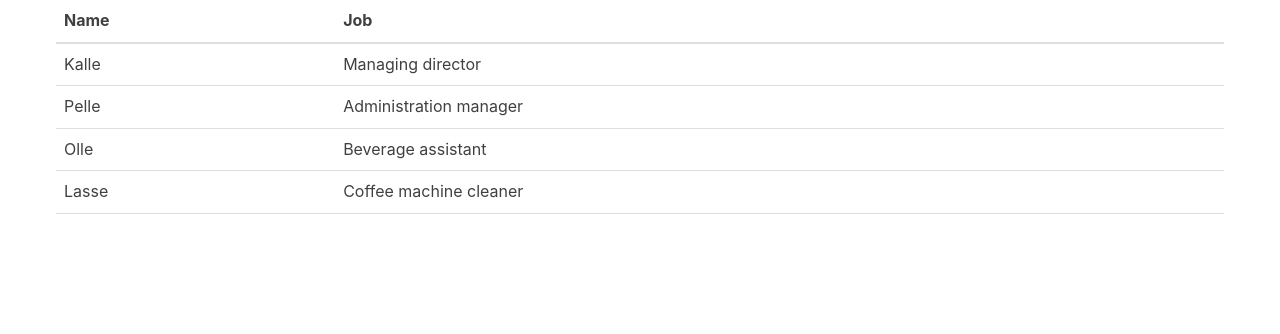
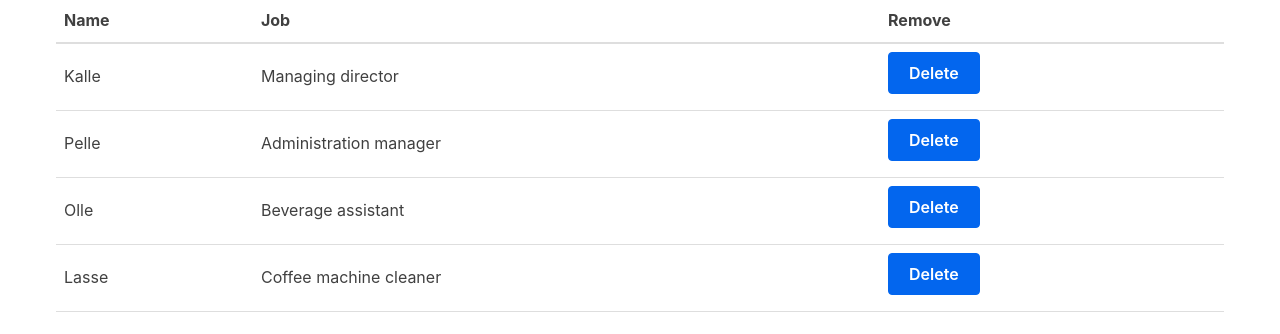
Before and after one commit to larsbreven/ReactFolder, a React (Create React App) app in the folder react-tutorial/: page / in a window 1280 px wide. Shown: the top 334 px of the page. Built offline with nearby package versions, Linux system fonts and the light colour scheme.

Commit message:
Section "State" finished.

```diff
--- a/react-tutorial/src/App.js
+++ b/react-tutorial/src/App.js
@@ -1,10 +1,11 @@
+import { render } from '@testing-library/react'
 import React, {Component} from 'react'
 import Table from './Table'
 
 class App extends Component {
 
-    render() {
-        const characters = [
+    state = {
+        characters : [
             {
                 name: 'Kalle',
                 job: 'Managing director',
@@ -21,13 +22,27 @@ class App extends Component {
                 name: 'Lasse',
                 job: 'Coffee machine cleaner',
             },
-        ]
+        ],
+    }
+
+    removeCharacter = (index) => {
+        const {characters}  = this.state;
+
+        this.setState({
+            characters: characters.filter((character, i) => {
+                return i !== index;
+            })
+        });
+    }
+
+    render() {
+        const {characters} = this.state;
 
         return (
             <div className="container">
-                <Table characterData={characters} />
+                <Table characterData={characters} removeCharacter={this.removeCharacter} />
             </div>
-        )
+        );
     }
 }
 
--- a/react-tutorial/src/Table.js
+++ b/react-tutorial/src/Table.js
@@ -6,34 +6,36 @@ const TableHeader = () => {
             <tr>
                 <th>Name</th>
                 <th>Job</th>
+                <th>Remove</th>
             </tr>
         </thead>
     );
 }
 
 const TableBody = (props) => {
-    const rows =props.characterData.map((row, index) => {
+    const rows = props.characterData.map((row, index) => {
         return (
             <tr key={index}>
                 <td>{row.name}</td>
                 <td>{row.job}</td>
+                <td>
+                    <button onClick={() => props.removeCharacter(index)}>Delete</button>
+                </td>
             </tr>
-        )
-    })
-    return <tbody>{rows}</tbody>
+        );
+    });
+
+    return <tbody>{rows}</tbody>;
 }
 
-class Table extends Component {
-    render() {
-        const {characterData} = this.props
-
+const Table = (props) => {
+    const {characterData, removeCharacter} = props
         return (
             <table>
                 <TableHeader />
-                <TableBody characterData={characterData} />
+                <TableBody characterData={characterData} removeCharacter={removeCharacter} />
             </table>
-        )
-    }
+        );
 }
 
 export default Table;
```
